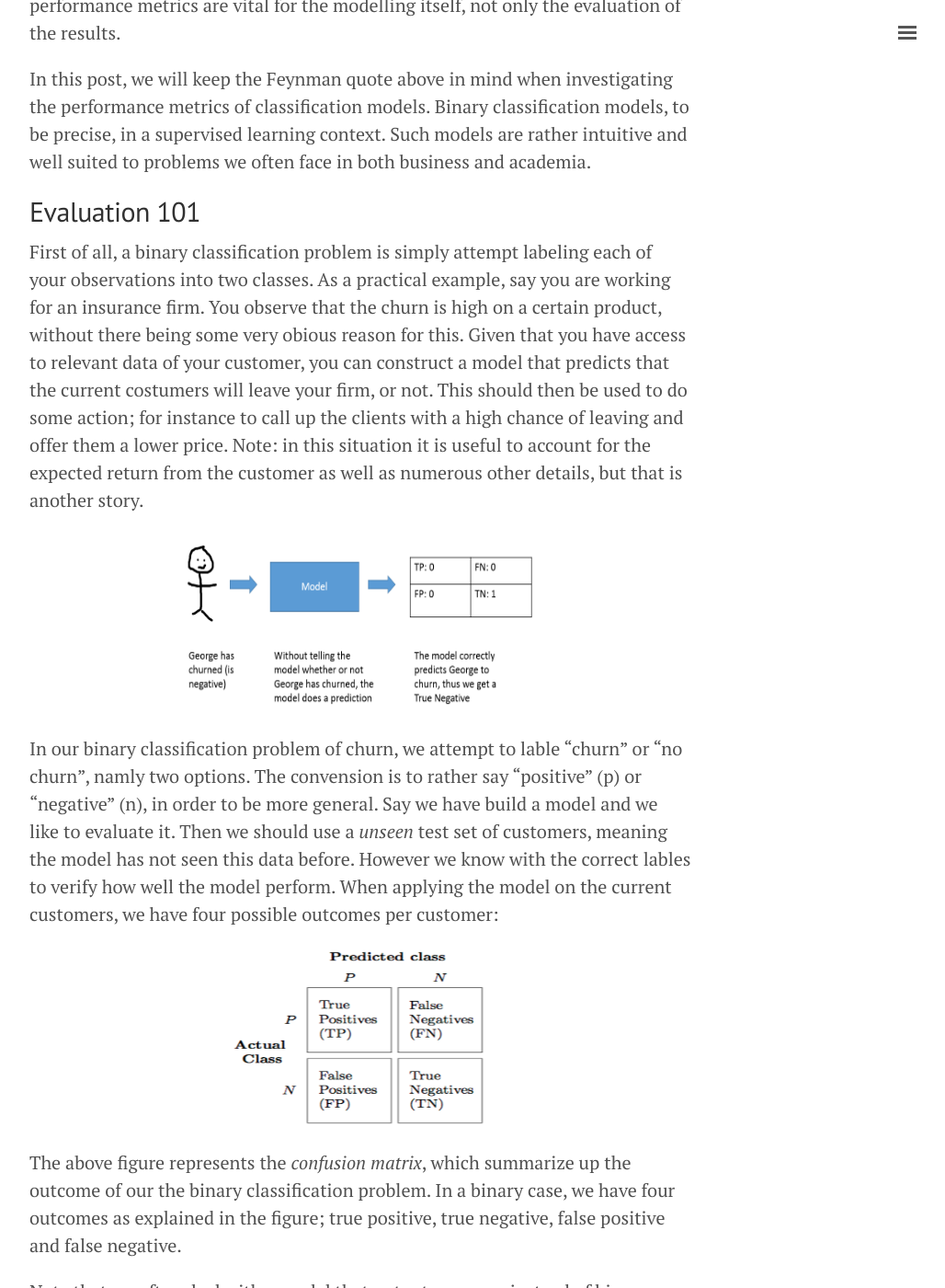
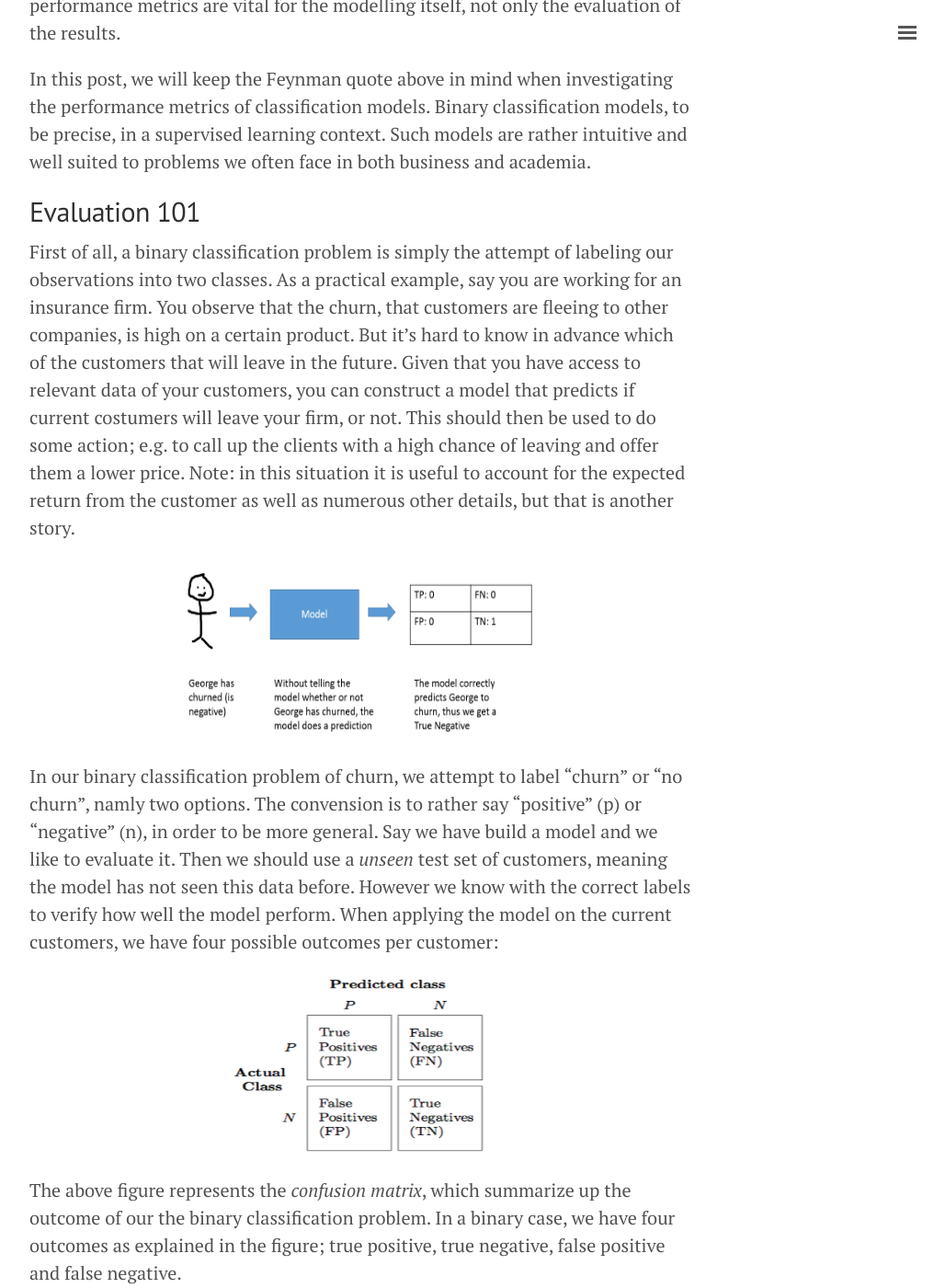
Before and after one commit to herman-hellenes/herman-hellenes.github.io, a Jekyll site: the page built from undone_posts/2017-08-28-Classification-Measure-Performance.md, in a window 1280 px wide and 1400 px high, scrolled down 1292 px. Shown: the whole window at 92% size, without its empty margins (248-1276 px from the left). Built offline with Jekyll 4.4.1, drawn with Linux system fonts in a browser that asks for light colours; nearby versions of some CDN libraries; comment, search, counter and statistics services are not loaded; some of the changed text lies outside the part shown.

Commit message:
Update 2017-08-28-Classification-Measure-Performance.md

```diff
--- a/undone_posts/2017-08-28-Classification-Measure-Performance.md
+++ b/undone_posts/2017-08-28-Classification-Measure-Performance.md
@@ -29,14 +29,13 @@
 classification models, to be precise, in a supervised learning context. Such models are rather intuitive and well suited to problems we often face in both business and academia.
 
 ## Evaluation 101
-First of all, a binary classification problem is simply attempt labeling each of your observations into two classes. As a practical example, say you are working for an insurance firm. You observe that the churn is high on a certain product, without there being some very obious reason for this. Given that you have access to relevant data of your customer, you can construct a model that predicts that the current costumers will leave your firm, or not. This should then be used to do some action; for instance to call up the clients with a high chance of leaving and offer them a lower price. Note: in this situation it is useful to account for the expected return from the customer as well as numerous other details, but that is another story.
-
+First of all, a binary classification problem is simply the attempt of labeling our observations into two classes. As a practical example, say you are working for an insurance firm. You observe that the churn, that customers are fleeing to other companies, is high on a certain product. But it's hard to know in advance which of the customers that will leave in the future. Given that you have access to relevant data of your customers, you can construct a model that predicts if current costumers will leave your firm, or not. This should then be used to do some action; e.g. to call up the clients with a high chance of leaving and offer them a lower price. Note: in this situation it is useful to account for the expected return from the customer as well as numerous other details, but that is another story.
 
 <p align="center">
   <img width="400" height="200" src="/figs/classification_measure/validation_ml.png">
 </p>
 
-In our binary classification problem of churn, we attempt to lable "churn" or "no churn", namly two options. The convension is to rather say "positive" (p) or "negative" (n), in order to be more general. Say we have build a model and we like to evaluate it. Then we should use a *unseen* test set of customers, meaning the model has not seen this data before. However we know with the correct lables to verify how well the model perform. When applying the model on the current customers, we have four possible outcomes per customer:
+In our binary classification problem of churn, we attempt to label "churn" or "no churn", namly two options. The convension is to rather say "positive" (p) or "negative" (n), in order to be more general. Say we have build a model and we like to evaluate it. Then we should use a *unseen* test set of customers, meaning the model has not seen this data before. However we know with the correct labels to verify how well the model perform. When applying the model on the current customers, we have four possible outcomes per customer:
 
 <p align="center">
   <img width="300" height="200" src="/figs/classification_measure/confusion_matrix_1.png">
@@ -44,7 +43,7 @@
 
 The above figure represents the *confusion matrix*, which summarize up the outcome of our the binary classification problem. In a binary case, we have four outcomes as explained in the figure; true positive, true negative, false positive and false negative.
 
-Note that we often deal with a model that outputs a range, instead of binary outcomes. The range then represent how likely the model consider a certain lable to be correct. Let's choose this range to be between 0 and 1. In order to match this with a binary label, we have to introduce a *cut-off*. For example, we can say that all outputs above 0.5 correspond to the positive label, and below correspond to the negative. Thus we have a new dimension to our problem; the cut-off. The cut-off will change the whole confusion matrix, raising and lowering the bar.
+Note that we often deal with a model that outputs a range, instead of binary outcomes. The range then represent how likely the model consider a certain label to be correct. Let's choose this range to be between 0 and 1. In order to match this with a binary label, we have to introduce a *cut-off*. For example, we can say that all outputs above 0.5 correspond to the positive label, and below correspond to the negative. Thus we have a new dimension to our problem; the cut-off. The cut-off will change the whole confusion matrix, raising and lowering the bar.
 
 ## How to choose the right performance metric(s)?
 
@@ -62,13 +61,13 @@
   <img width="300" height="200" src="/figs/classification_measure/skewed.jpg">
 </p>
 
-1. In some situations, false negatives and false positives are not symmetrically "bad". Say we have a epedemic going, and we have made a model for predicting if persons has the deciece given sympthomas, age, geography etc. If the medical system has good capacity and take this problem very seriosly, we would be very upset to classify some people as healty, where they in reality are sick. On the other hand, it is the secondary priority to not lable in reality healthy people as sick, which will hopefully be reveiled in later diagnosis. In such situation it is helpful to for example look at the true positive rate.
+1. In some situations, false negatives and false positives are not symmetrically "bad". Say we have a epedemic going, and we have made a model for predicting if persons has the deciece given sympthomas, age, geography etc. If the medical system has good capacity and take this problem very seriosly, we would be very upset to classify some people as healty, where they in reality are sick. On the other hand, it is the secondary priority to not label in reality healthy people as sick, which will hopefully be reveiled in later diagnosis. In such situation it is helpful to for example look at the true positive rate.
 
 <p align="center">
   <img width="400" height="266" src="/figs/classification_measure/pregnant.jpg">
 </p>
 
-2. We have very skewed data. When investigating credit risk or anti-money-laundering, the data often turn out skewed. Hopefully, not many bank customers are doing money laundering. Then we can end up having over 90 % of the lable corresponding to honest customers. If we would evaluate our model in terms of accuracy, we would have 90 % accuracy with a model just predicting all customers as honest. That is no value added data science work.
+2. We have very skewed data. When investigating credit risk or anti-money-laundering, the data often turn out skewed. Hopefully, not many bank customers are doing money laundering. Then we can end up having over 90 % of the label corresponding to honest customers. If we would evaluate our model in terms of accuracy, we would have 90 % accuracy with a model just predicting all customers as honest. That is no value added data science work.
 
 3. The observant reader might wonder; what about the *cut-off*?? The cut-off will influence the whole confusion matrix, and thus also the derived ratios. In fact, all ratios are turned into vectors, where each point on the vector correspond to a cut-off. Plotting confusion ratios with respect to the cut-off is then useful, for example through using the (ROC-curve)[https://en.wikipedia.org/wiki/Receiver_operating_characteristic].
 
```
